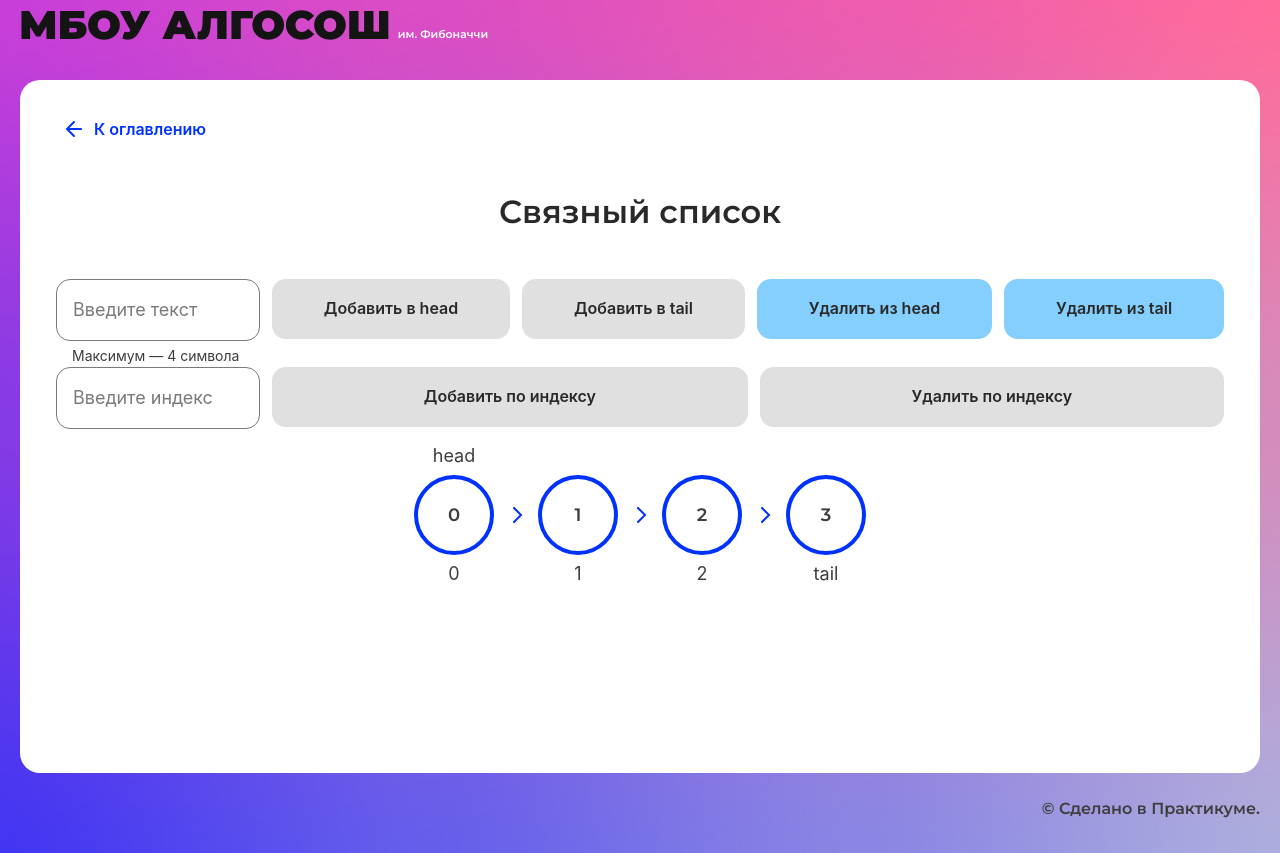
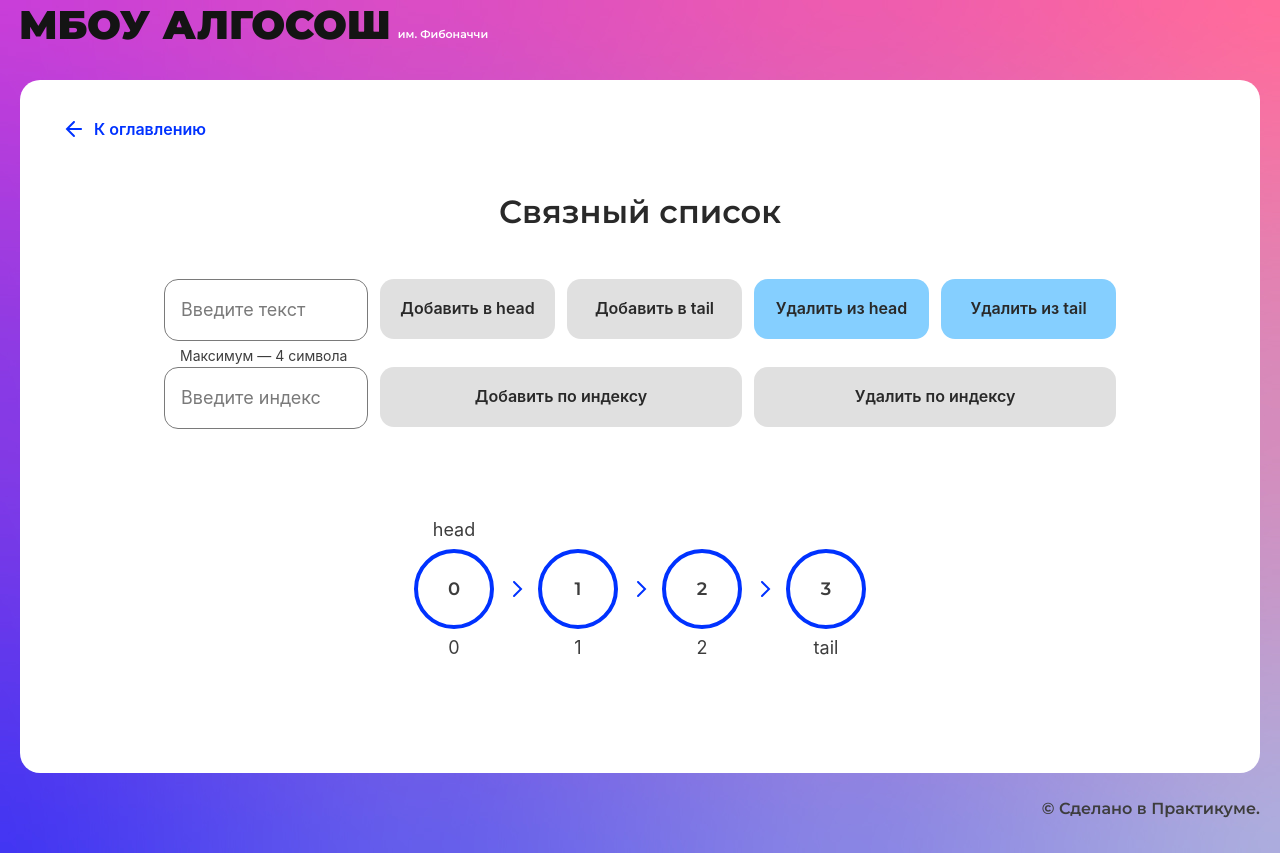
Before and after one commit to MADeit0/algososh, a React (Create React App) app: page /list in a window 1280 px wide. Built offline with nearby package versions, Linux system fonts and the light colour scheme.

Commit message:
feat: добавить стили для компонента связного списка

```diff
--- a/src/components/list-page/list-page.tsx
+++ b/src/components/list-page/list-page.tsx
@@ -1,4 +1,4 @@
-import styles from "../../styles/data-structure.module.css";
+import styles from "./list.module.css";
 import React, { useEffect, useRef, useState } from "react";
 import { SolutionLayout } from "../ui/solution-layout/solution-layout";
 import { Button } from "../ui/button/button";
@@ -319,7 +319,7 @@ export const ListPage: React.FC = () => {
           value={inputValue}
         />
         <Button
-          extraClass={styles.button_wrap}
+          extraClass={styles.button_size_s}
           text="Добавить в head"
           onClick={() => {
             addElementAtHead();
@@ -328,7 +328,7 @@ export const ListPage: React.FC = () => {
           isLoader={events.addElementAtHeadEvent}
         />
         <Button
-          extraClass={styles.button_wrap}
+          extraClass={styles.button_size_s}
           text="Добавить в tail"
           onClick={() => {
             addElementAtTail();
@@ -337,7 +337,7 @@ export const ListPage: React.FC = () => {
           isLoader={events.addElementAtTailEvent}
         />
         <Button
-          extraClass={styles.button_wrap}
+          extraClass={styles.button_size_s}
           text="Удалить из head"
           onClick={() => {
             removeElementAtHead();
@@ -346,7 +346,7 @@ export const ListPage: React.FC = () => {
           isLoader={events.removeElementAtHeadEvent}
         />
         <Button
-          extraClass={styles.button_wrap}
+          extraClass={styles.button_size_s}
           text="Удалить из tail"
           onClick={() => {
             removeElementAtTail();
@@ -364,7 +364,7 @@ export const ListPage: React.FC = () => {
           value={inputIndex}
         />
         <Button
-          extraClass={styles.button_wrap}
+          extraClass={styles.button_size_l}
           text="Добавить по индексу"
           onClick={addElementByIndex}
           disabled={
@@ -373,7 +373,7 @@ export const ListPage: React.FC = () => {
           isLoader={events.addElementByIndexEvent}
         />
         <Button
-          extraClass={styles.button_wrap}
+          extraClass={styles.button_size_l}
           text="Удалить по индексу"
           onClick={removeElementByIndex}
           disabled={!inputIndex || list.length === 0}
@@ -385,7 +385,6 @@ export const ListPage: React.FC = () => {
           return (
             <li className={styles.list} key={index}>
               <Circle
-                extraClass={styles.circle}
                 letter={item}
                 state={circleState[index]}
                 head={
--- /dev/null
+++ b/src/components/list-page/list.module.css
@@ -0,0 +1,43 @@
+.form {
+  display: flex;
+  justify-content: center;
+  align-items: flex-start;
+  gap: 12px;
+}
+
+.input {
+  max-width: 377px;
+}
+
+.input_linkedList {
+  width: 204px;
+}
+
+.button_size_s {
+  white-space: nowrap;
+  flex: auto;
+  width: max-content;
+  max-width: 175px;
+}
+
+.button_size_l {
+  composes: button_size_s;
+  max-width: 362px;
+}
+
+.container {
+  display: flex;
+  justify-content: center;
+  align-items: center;
+  gap: 10px;
+  margin: 0;
+  padding-top: 120px;
+  padding-left: 0;
+  list-style: none;
+}
+.list {
+  display: flex;
+  justify-content: center;
+  align-items: center;
+  gap: 10px;
+}
```
